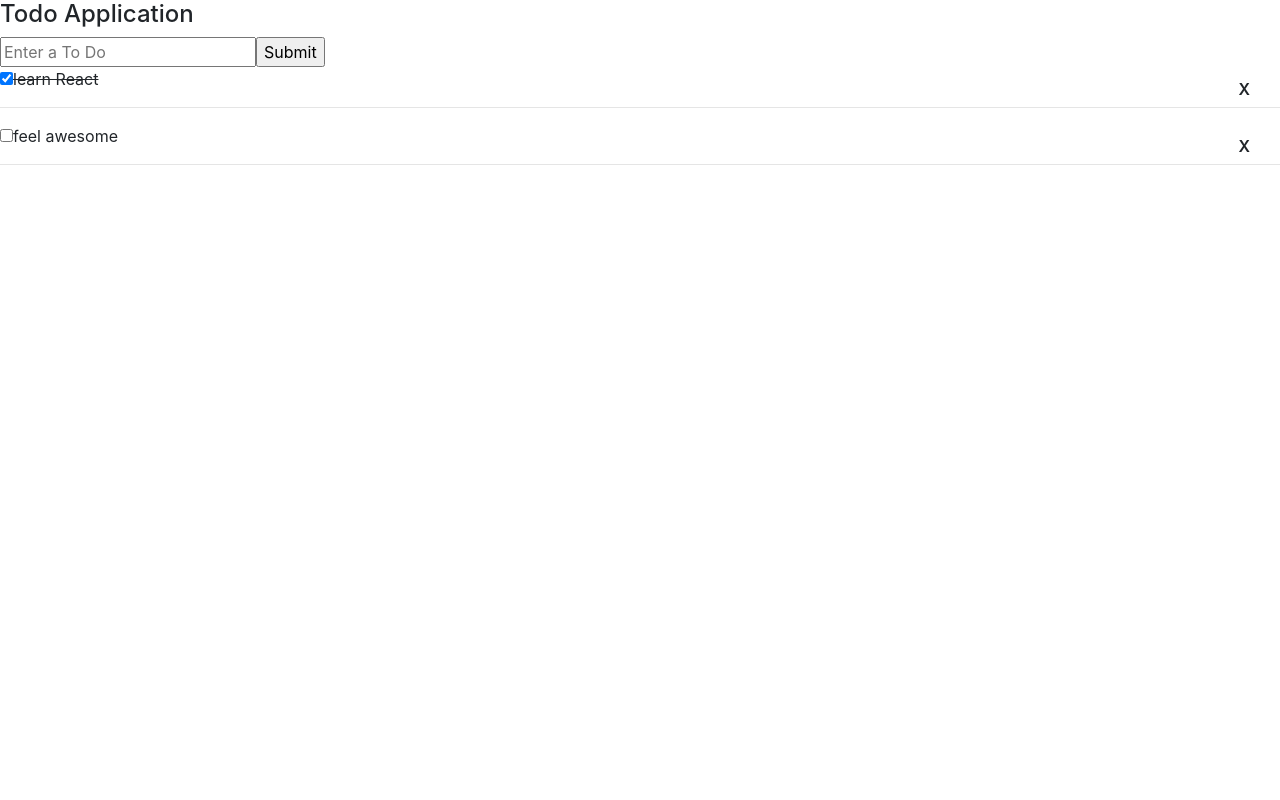
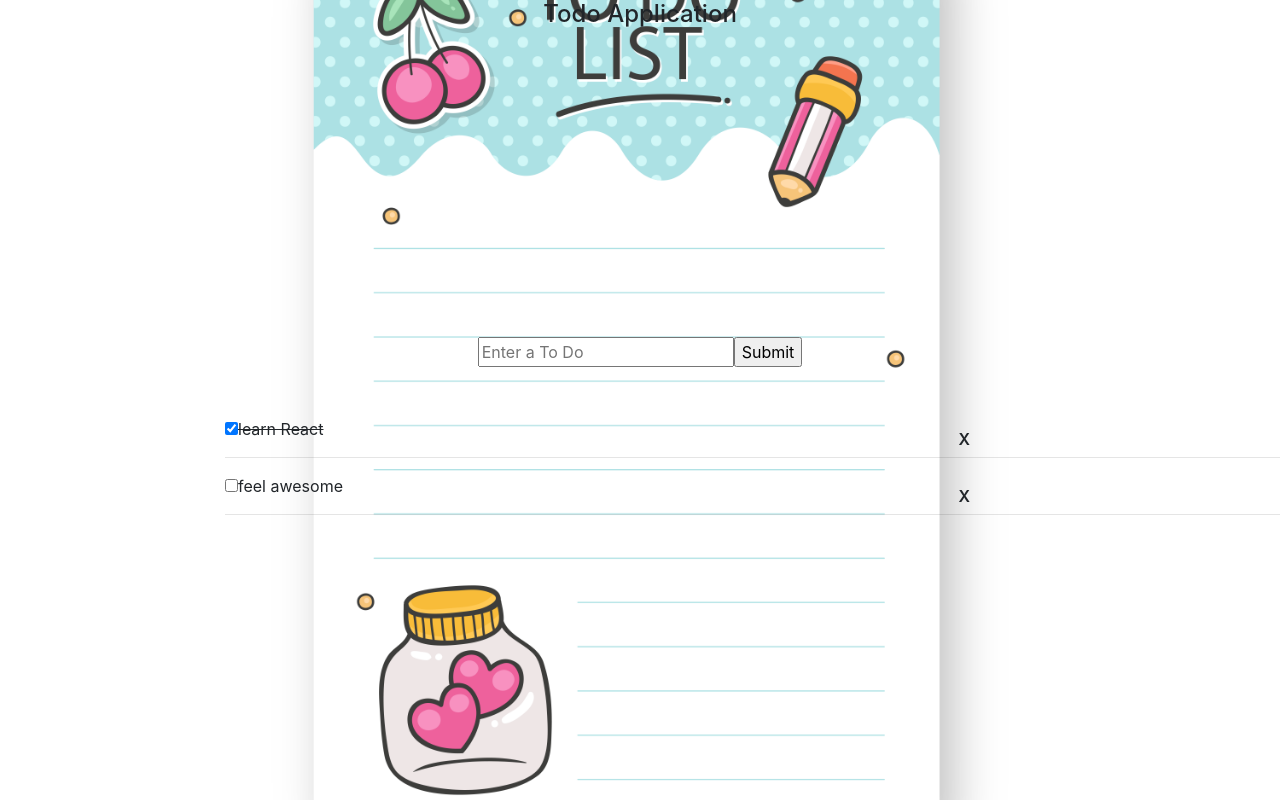
Before and after one commit to khiati-nour/intro-react, a React (Create React App) app: page / in a window 1280 px wide. Built offline with nearby package versions, Linux system fonts and the light colour scheme.

Commit message:
add some styling

```diff
--- a/src/App.css
+++ b/src/App.css
@@ -1,7 +1,19 @@
-.App {
-}
 
 
+
+
+
+body{
+  background-image: url(./background.png);
+  background-attachment: fixed;
+  background-position: center;
+  background-repeat: no-repeat;
+  background-size: cover;
+  align-content: center;
+  text-align: center;
+  align-items: center;
+
+}
 
 @media (prefers-reduced-motion: no-preference) {
   .App-logo {
--- a/src/App.js
+++ b/src/App.js
@@ -2,12 +2,15 @@ import React, {Component} from 'react'
 
 import 'bootstrap/dist/css/bootstrap.min.css';
 import TodoContainer from "./container/todoContainer";
+import  './App.css'
 const todo1 = "Learn React"
 
 function App(){
  return(
     <div className="App">
+
       <TodoContainer/>
+
     </div>)
 
 
--- a/src/component/addtodo/index.js
+++ b/src/component/addtodo/index.js
@@ -6,7 +6,9 @@ import React,{useState, useRef, useEffect} from "react";
 const  AddTodo=({addtodo})=>{
 const addTodoStyle={
   display:"block",
-alignItems:"center"
+alignItems:"center",
+
+
 }
 const[title,setTitle]=useState("")
 const HandleSubmit=(e)=>{
@@ -19,7 +21,7 @@ addtodo(newTodo)
     }
     return(<div style={addTodoStyle}>
 
-        <form onSubmit={HandleSubmit}>
+        <form style={{paddingTop:"300px", marginBottom:"50px"}} onSubmit={HandleSubmit}>
             <input type="text" onChange={(e)=>setTitle(e.target.value)} value={title} placeholder="Enter a To Do" required/>
             <input type="submit"/>
 
--- a/src/component/todlist/index.js
+++ b/src/component/todlist/index.js
@@ -10,13 +10,13 @@ const Todo=({todo,removeTodo,handleChange})=>{
         handleChange(todo.id)
     }
     return(
-     <div>
-
-         <input  type="checkbox" checked={todo.done} onChange={()=>handleCheckboxChange()}/>
+     <div style={{alignItems:"left", textAlign:"left", alignContent:"left", marginLeft:"225px"}}>
+<form style={{}}>
+    <input style={{margin: "0",padding:"0",  height:"13px"}} type="checkbox" checked={todo.done} onChange={()=>handleCheckboxChange()}/>
          <span style={todo.done?{textDecoration:"line-through"}:null}>{todo.title}</span>
          <span style=
                    {{position:"fixed",
-                       right:20 ,
+                       right:300 ,
                        padding:"10px",
                        cursor:"pointer",
                        fontWeight:600}}
@@ -26,7 +26,7 @@ const Todo=({todo,removeTodo,handleChange})=>{
 
              X</span>
          <hr/>
-
+</form>
      </div>
     )
 
```
Also changed, not shown: src/background.png (added).
